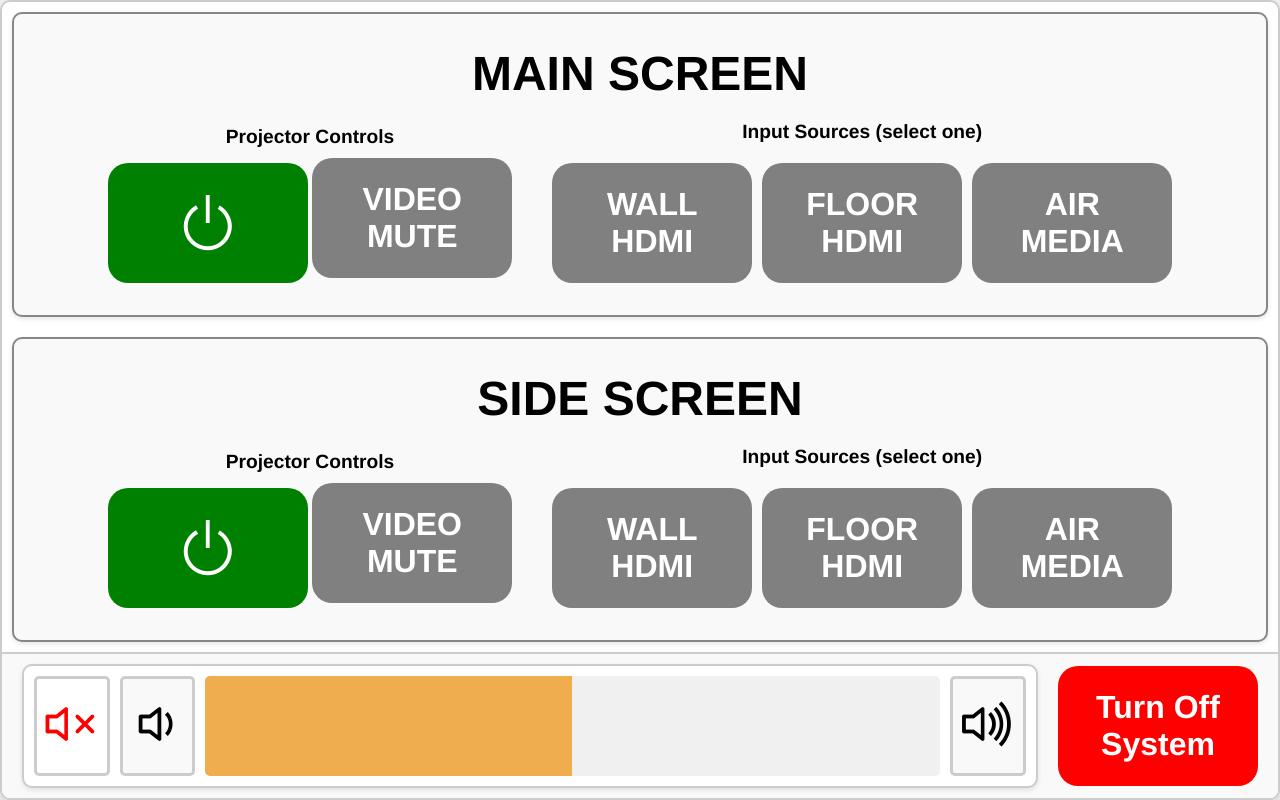
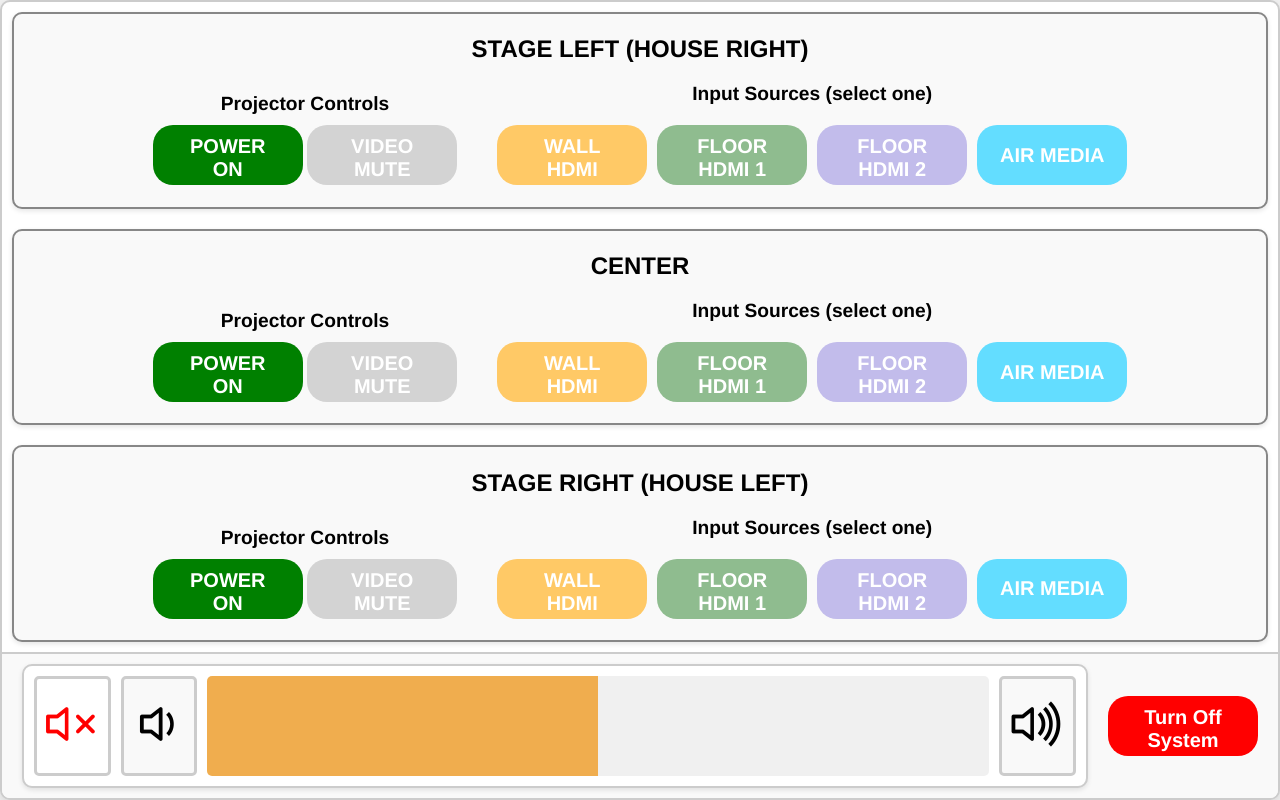
Before and after one commit to jon-ebu/crestron-controlpanel, a SvelteKit app in the folder crestron-touchpanel/: page / in a window 1280 px wide. Built offline with nearby package versions, Linux system fonts and the light colour scheme.

Commit message:
refactor: Update Button and VideoControls for improved styling and usability; adjust ControlGroup layout

```diff
--- a/crestron-touchpanel/src/lib/Button.svelte
+++ b/crestron-touchpanel/src/lib/Button.svelte
@@ -32,13 +32,13 @@
 <style>
   button {
     padding: 10px 20px;
-    font-size: 32px;
+    font-size: 20px;
     font-weight: bold;
     border: none;
     cursor: pointer;
     border-radius: 20px;
-    width: 200px;
-    height: 120px;
+    width: 150px;
+    height: 60px;
     text-align: center;
     white-space: wrap;
     transition: all 0.3s ease; /* Smooth transition for animations */
--- a/crestron-touchpanel/src/lib/ControlGroup.svelte
+++ b/crestron-touchpanel/src/lib/ControlGroup.svelte
@@ -38,11 +38,6 @@
   gap: 20px;
 }
 
-.header-container h1 {
-  font-size: 1.5rem;
-  margin-bottom: 10px;
-}
-
 .controls-container {
   display: flex;
   flex-direction: column;
--- a/crestron-touchpanel/src/lib/VideoControls.svelte
+++ b/crestron-touchpanel/src/lib/VideoControls.svelte
@@ -14,8 +14,8 @@
           <div>
             <div class="input-label">Projector Controls</div>
             <Button
-              selectedLabel="<i class='bi bi-power' style='font-size: 4rem; line-height: 0;'></i>"
-              unselectedLabel="<i class='bi bi-power' style='font-size: 4rem; line-height: 0;'></i>"
+              selectedLabel="POWER OFF"
+              unselectedLabel="POWER ON"
               selectedColor="red"
               unselectedColor="green"
               isHtml={true}
@@ -23,8 +23,8 @@
             <Button
               selectedLabel="VIDEO MUTE"
               unselectedLabel="VIDEO MUTE"
-              selectedColor="blue"
-              unselectedColor="gray"
+              selectedColor="BLACK"
+              unselectedColor="lightgray"
             />
           </div>
         </div>
@@ -60,7 +60,7 @@
   }
 
   h1 {
-    font-size: 3rem;
+    font-size: 1.5rem;
     margin: 0;
   }
 
--- a/crestron-touchpanel/src/routes/+page.svelte
+++ b/crestron-touchpanel/src/routes/+page.svelte
@@ -7,20 +7,26 @@
     {
       selectedLabel: "WALL HDMI",
       unselectedLabel: "WALL HDMI",
-      selectedColor: "blue",
-      unselectedColor: "gray",
+      selectedColor: "#FFA500",
+      unselectedColor: "#ffc966",
     },
     {
-      selectedLabel: "FLOOR HDMI",
-      unselectedLabel: "FLOOR HDMI",
-      selectedColor: "blue",
-      unselectedColor: "gray",
+      selectedLabel: "FLOOR HDMI 1",
+      unselectedLabel: "FLOOR HDMI 1",
+      selectedColor: "#304f30",
+      unselectedColor: "#8FBC8F",
+    },
+    {
+      selectedLabel: "FLOOR HDMI 2",
+      unselectedLabel: "FLOOR HDMI 2",
+      selectedColor: "#6A5ACD",
+      unselectedColor: "#c2bceb"
     },
     {
       selectedLabel: "AIR MEDIA",
       unselectedLabel: "AIR MEDIA",
-      selectedColor: "blue",
-      unselectedColor: "gray",
+      selectedColor: "#007FA3",
+      unselectedColor: "#63ddff"
     },
   ];
 
@@ -31,8 +37,9 @@
 <div id="scaling-container">
   <div id="page-container">
     <!-- Main Screen Section -->
-    <VideoControls title="MAIN SCREEN" inputSources={inputSources} />
-    <VideoControls title="SIDE SCREEN" inputSources={inputSources} />
+    <VideoControls title="STAGE LEFT (HOUSE RIGHT)" inputSources={inputSources} />
+    <VideoControls title="CENTER" inputSources={inputSources} />
+    <VideoControls title="STAGE RIGHT (HOUSE LEFT)" inputSources={inputSources} />
 
     <Footer />
   </div>
```
